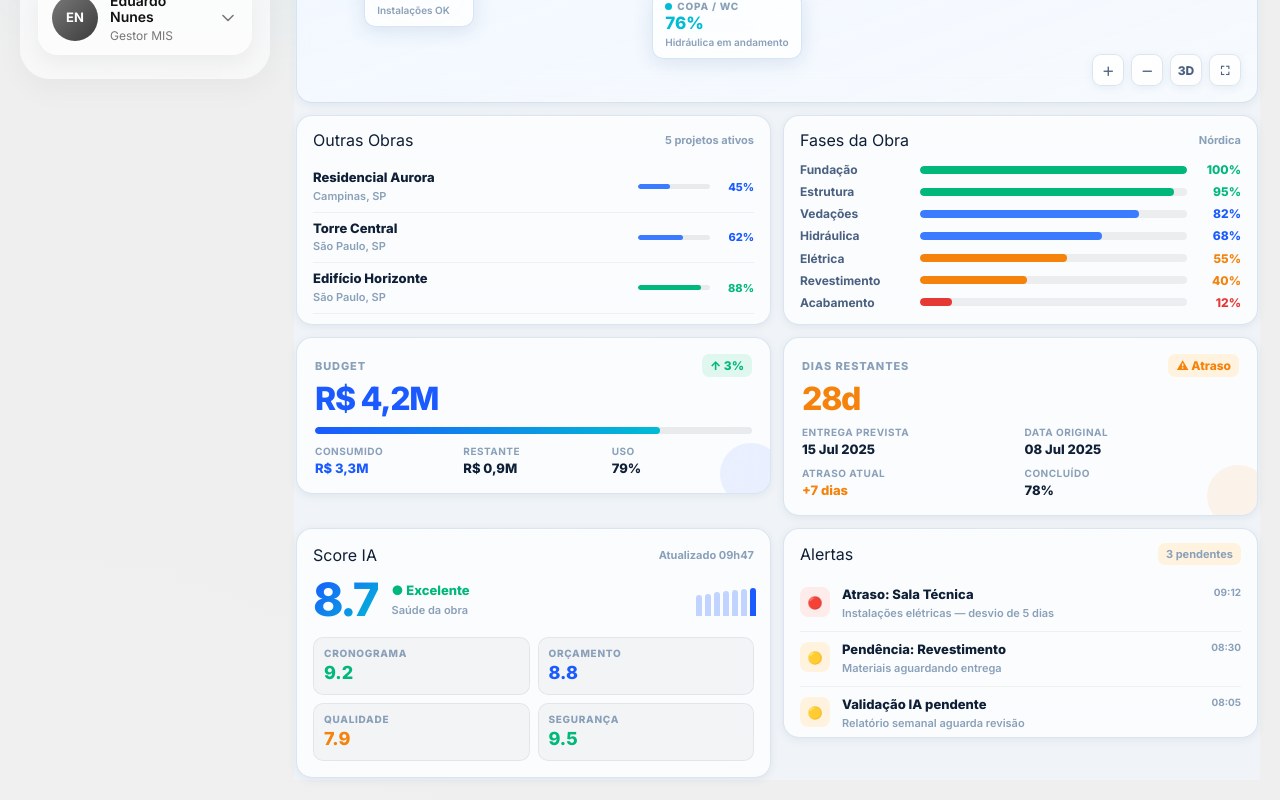
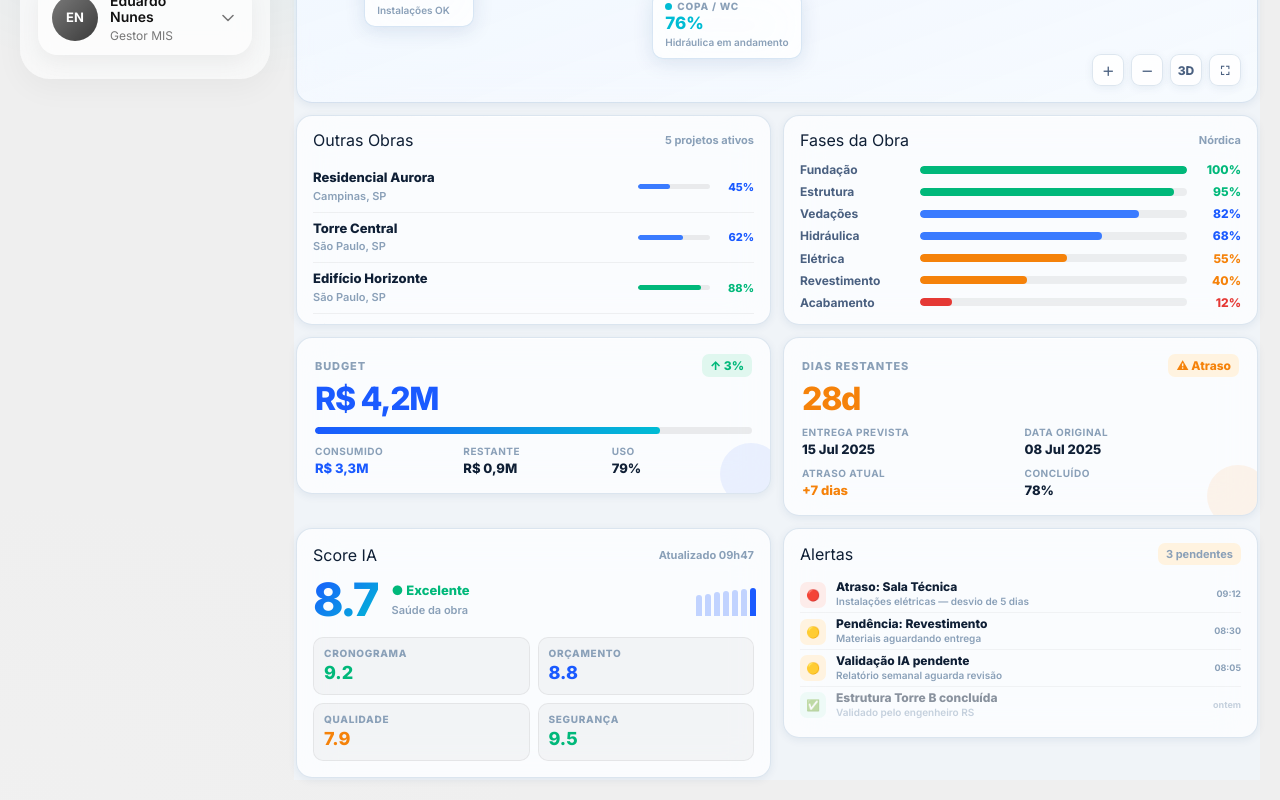
Before and after one commit to Guiandrelino/MIS_coletanIA, a React (Vite) app in the folder MIS_coletanIA/: page / in a window 1280 px wide. Shown: the part 701-1501 px from the top of the page. Built offline with nearby package versions, Linux system fonts and the light colour scheme.

Commit message:
commit 19

```diff
--- a/MIS_coletanIA/src/components/pages/Dashborad.jsx
+++ b/MIS_coletanIA/src/components/pages/Dashborad.jsx
@@ -455,7 +455,7 @@ function MiniScore({ label, value, color }) {
 
 function AlertsPanel() {
   return (
-    <section className="construct-card construct-bottom-card">
+    <section className="construct-card construct-alerts-panel">
       <div className="construct-card__head">
         <span>Alertas</span>
         <small className="pill-amber">3 pendentes</small>
--- a/MIS_coletanIA/src/components/styles/dashboard.css
+++ b/MIS_coletanIA/src/components/styles/dashboard.css
@@ -778,20 +778,29 @@
   overflow: hidden;
 }
 
-/* ALERTS */
+/* ALERTS PANEL */
 
-.construct-alert-list {
+.construct-alerts-panel {
+  padding: 14px 16px;
+  height: 210px;
   display: flex;
   flex-direction: column;
 }
 
+.construct-alert-list {
+  flex: 1;
+  display: flex;
+  flex-direction: column;
+  justify-content: space-between;
+}
+
 .construct-alert {
   display: grid;
-  grid-template-columns: 32px minmax(0, 1fr) auto;
-  gap: 10px;
-  align-items: flex-start;
-  padding: 10px 0;
-  border-bottom: 1px solid rgba(0, 0, 0, 0.05);
+  grid-template-columns: 28px minmax(0, 1fr) auto;
+  gap: 8px;
+  align-items: center;
+  padding: 3px 0;
+  border-bottom: 1px solid rgba(0, 0, 0, 0.04);
 }
 
 .construct-alert:last-child {
@@ -803,12 +812,12 @@
 }
 
 .construct-alert__icon {
-  width: 30px;
-  height: 30px;
-  border-radius: 8px;
+  width: 26px;
+  height: 26px;
+  border-radius: 7px;
   display: grid;
   place-items: center;
-  font-size: 12px;
+  font-size: 11px;
 }
 
 .construct-alert__icon.red {
@@ -825,25 +834,26 @@
 
 .construct-alert strong {
   display: block;
-  font-size: 13px;
-  line-height: 1.25;
+  font-size: 12px;
+  line-height: 1.2;
   font-weight: 800;
   color: var(--c-text);
 }
 
 .construct-alert span {
   display: block;
-  margin-top: 3px;
-  font-size: 11px;
-  line-height: 1.35;
+  margin-top: 2px;
+  font-size: 10px;
+  line-height: 1.3;
   color: var(--c-text-3);
   font-weight: 600;
 }
 
 .construct-alert small {
-  font-size: 10px;
+  font-size: 9px;
   color: var(--c-text-3);
   font-weight: 700;
+  white-space: nowrap;
 }
 
 /* PHASES */
```
